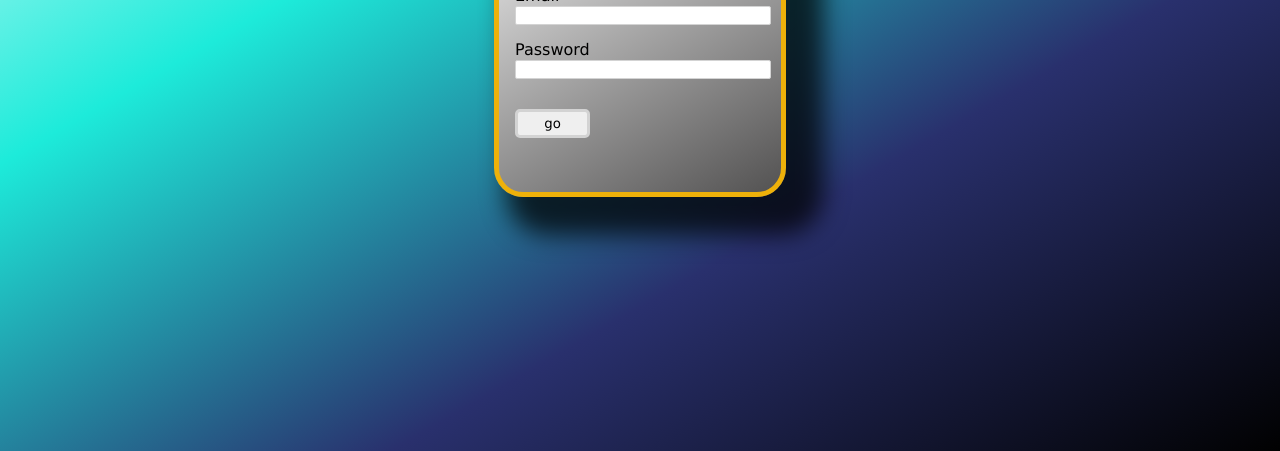
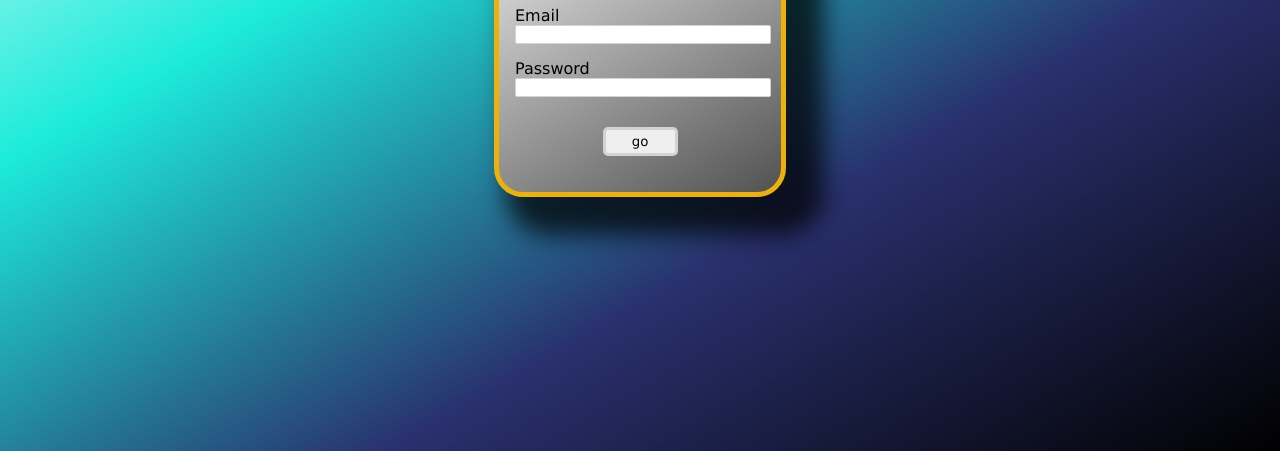
Before and after one commit to mrdietz/michael-dietz-cohort209-loginUI, a plain HTML site: page index.html in a window 1280 px wide. Shown: the part 349-800 px from the top of the page. Drawn offline with Linux system fonts and the light colour scheme.

Commit message:
Centered go button

```diff
--- a/index.html
+++ b/index.html
@@ -11,9 +11,8 @@
 <body>
     <div id="container">
         <div id="login-form">
-            <div>
+            <!-- <div> -->
                 <h1>login</h1>
-
                 <label>Email</label>
                 <input type="email">
 
@@ -24,7 +23,7 @@
                 Show Password
                  -->
                 <button>go</button>
-            </div>
+            <!-- </div> -->
         </div>
     </div>
 
--- a/style.css
+++ b/style.css
@@ -21,7 +21,8 @@ html, body, h1 {
     border-radius: 10%;
     display: flex;
     height: 250px;
-    justify-content: flex-start;
+    flex-direction: column;
+    justify-content: center;
     padding: 16px;
     width: 250px;
     -webkit-box-shadow: 25px 25px 24px 13px rgba(0,0,0,0.73);
@@ -55,4 +56,5 @@ button {
     padding: 4px 12px;
     width: 75px;
     font-family: Verdana;
+    align-self: center;
 }
```
